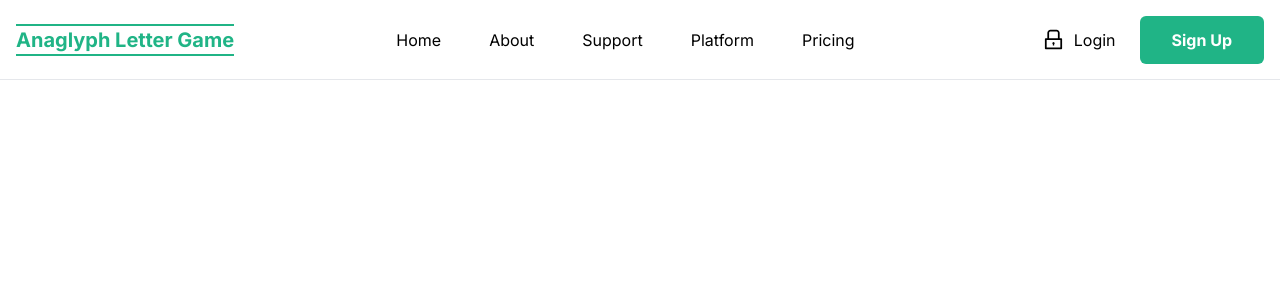
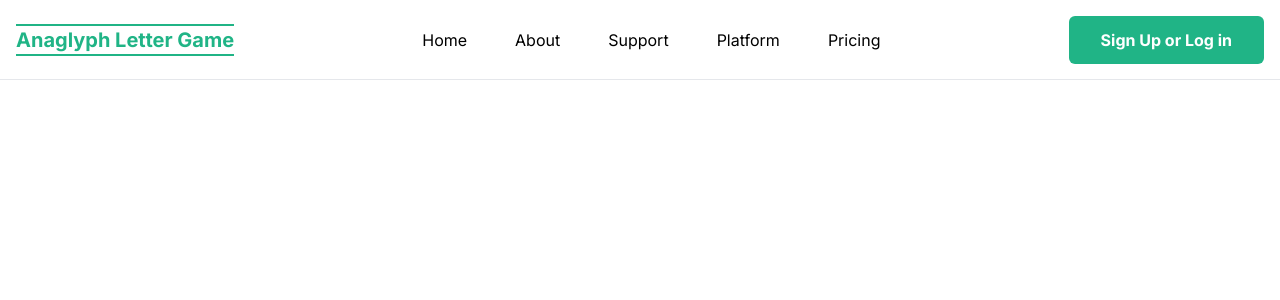
Before and after one commit to cis3296s23/Anaglyph-Letter-Puzzle-Game, a Next.js app in the folder anaglyph-letter-puzzle-game-frontend/: page / in a window 1280 px wide. Shown: the top 300 px of the page. Built offline with nearby package versions, Linux system fonts and the light colour scheme.

Commit message:
refactor:navbar

```diff
--- a/anaglyph-letter-puzzle-game-frontend/src/components/landing-page/navbar.tsx
+++ b/anaglyph-letter-puzzle-game-frontend/src/components/landing-page/navbar.tsx
@@ -1,8 +1,8 @@
+import Link from "next/link";
 import React, { useState } from "react";
 
 import { GiHamburgerMenu } from "react-icons/gi";
 import { IoMdClose } from "react-icons/io";
-import { AiOutlineLock } from "react-icons/ai";
 
 const Navbar = () => {
     const [toggle, setToggle] = useState(false);
@@ -19,6 +19,8 @@ const Navbar = () => {
         </>
     );
 
+    const AuthButton = <Link href={"#"} className="px-8 py-3 rounded-md bg-sp-green text-white font-bold">Sign Up or Log in</Link>;
+
     return (
         <div className="w-full h-[80px] bg-white border-b font-inter sticky">
             <div className="md:max-w-[1480px] max-w-[600px] m-auto w-full h-full flex justify-between items-center md:px-4 px-4">
@@ -27,13 +29,7 @@ const Navbar = () => {
                     <ul className="flex gap-4">{Links}</ul>
                 </div>
 
-                <div className="hidden md:flex">
-                    <button className="flex justify-between items-center bg-transparent px-6 gap-2">
-                        <AiOutlineLock size={25} />
-                        Login
-                    </button>
-                    <button className="px-8 py-3 rounded-md bg-sp-green text-white font-bold">Sign Up</button>
-                </div>
+                <div className="hidden md:flex">{AuthButton}</div>
 
                 <div className="md:hidden" onClick={handleClick}>
                     {toggle ? <IoMdClose size={25} /> : <GiHamburgerMenu size={25} />}
@@ -43,13 +39,7 @@ const Navbar = () => {
             <div className={toggle ? "absolute z-10 p-4  bg-white w-full px-8 md:hidden border-b" : "hidden"}>
                 <ul>
                     {Links}
-                    <div className="flex flex-col my-4 gap-4">
-                        <button className="border border-sp-green flex justify-center items-center bg-transparent px-6 gap-2 py-4">
-                            <AiOutlineLock size={25} />
-                            Login
-                        </button>
-                        <button className="px-8 py-3 rounded-md bg-sp-green text-white font-bold">Sign Up</button>
-                    </div>
+                    <div className="flex flex-col my-4 gap-4">{AuthButton}</div>
                 </ul>
             </div>
         </div>
```
